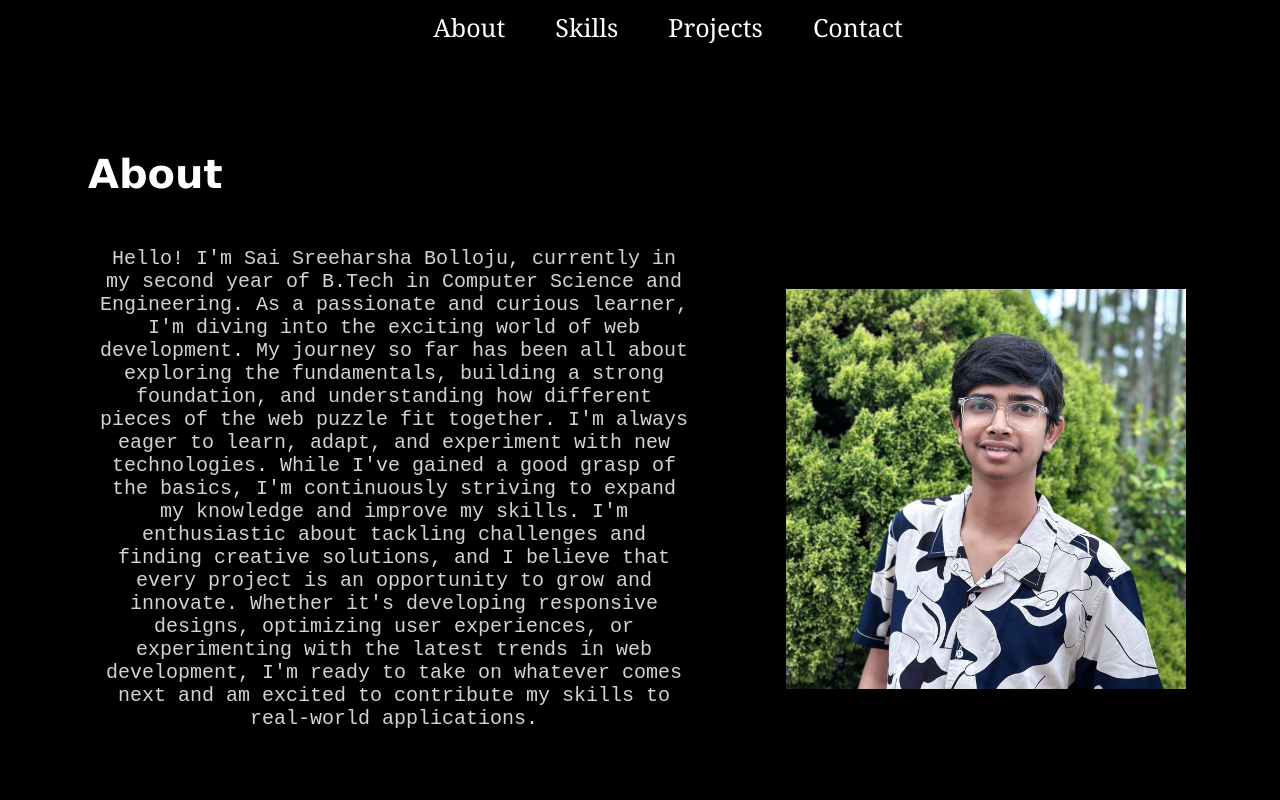
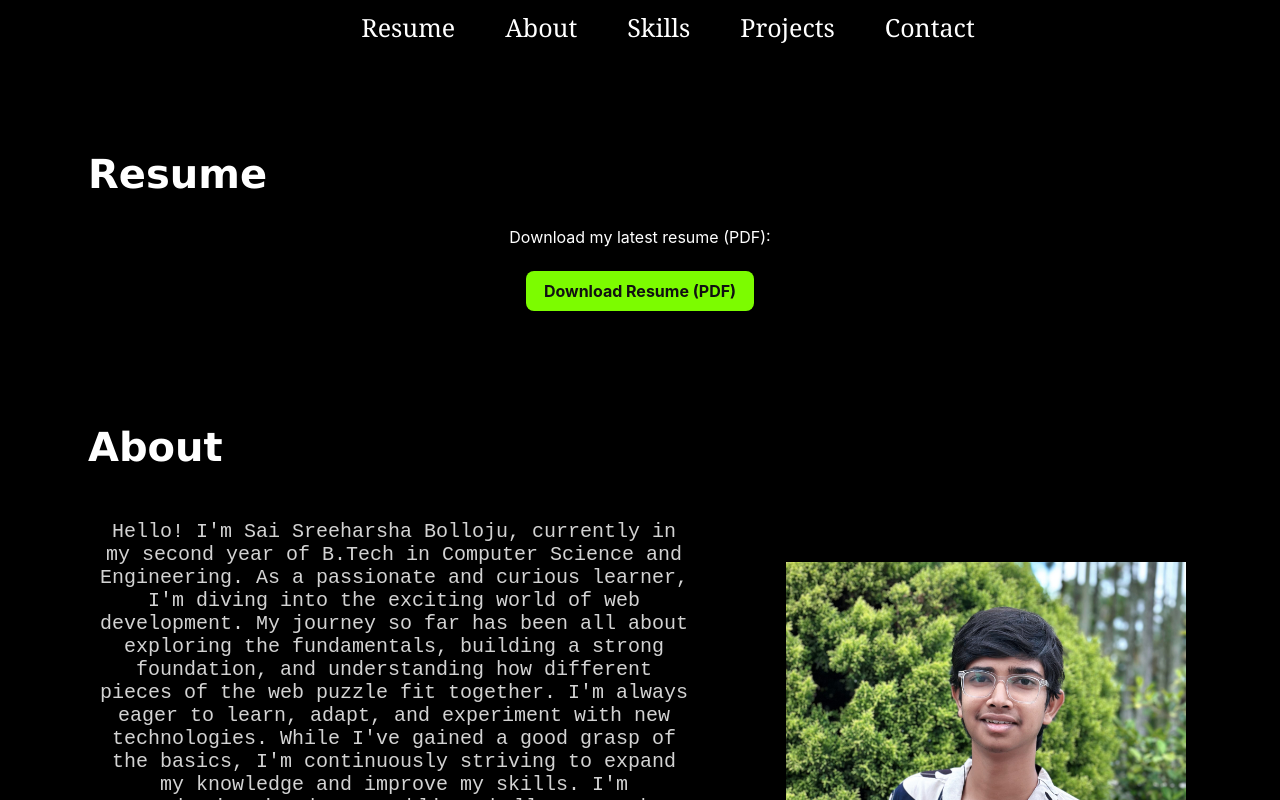
Before and after one commit to sreehb-123/about-me, a React (Create React App) app: page / in a window 1280 px wide. Shown: the top 800 px of the page. Built offline with nearby package versions, Linux system fonts and the light colour scheme.

Commit message:
Add resume to public and update site

```diff
--- a/package.json
+++ b/package.json
@@ -1,6 +1,7 @@
 {
   "name": "about-me",
   "version": "0.1.0",
+  "homepage": "https://sreehb-123.github.io/about-me",
   "private": true,
   "dependencies": {
     "@testing-library/jest-dom": "^5.17.0",
--- a/src/components/navbar.js
+++ b/src/components/navbar.js
@@ -5,6 +5,7 @@ export default function Navbar() {
     return(
         <nav className="navbar">
             <ul className="nav-list">
+                <li><a href="#resume">Resume</a></li>
                 <li><a href="#about">About</a></li>
                 <li><a href="#skills">Skills</a></li>
                 <li><a href="#projects">Projects</a></li>
--- a/src/components/skills.css
+++ b/src/components/skills.css
@@ -3,6 +3,22 @@
     text-align: center;
     min-height: 100vh;
     padding-top: 40px;
+}
+
+.resume-btn {
+    display: inline-block;
+    background: lawngreen;
+    color: #111;
+    padding: 10px 18px;
+    border-radius: 8px;
+    text-decoration: none;
+    font-weight: 700;
+    margin-top: 8px;
+}
+
+.resume-btn:hover {
+    transform: translateY(-2px);
+    opacity: 0.95;
 }
 
 .skills-container h1, .skills-container h2 {
--- a/src/components/skills.js
+++ b/src/components/skills.js
@@ -24,6 +24,12 @@ export default function Skills() {
     return(
         <div className="skills-container">
             <Navbar />
+
+            <section id="resume">
+                <h1>Resume</h1>
+                <p>Download my latest resume (PDF):</p>
+                <a href="/SaiSreeharshaResume.pdf" target="_blank" rel="noopener noreferrer" className="resume-btn">Download Resume (PDF)</a>
+            </section>
 
             <section id="about">
                 <h1>About</h1>
```
Also changed, not shown: 1 other file (tests, documents, lock files or other folders).
